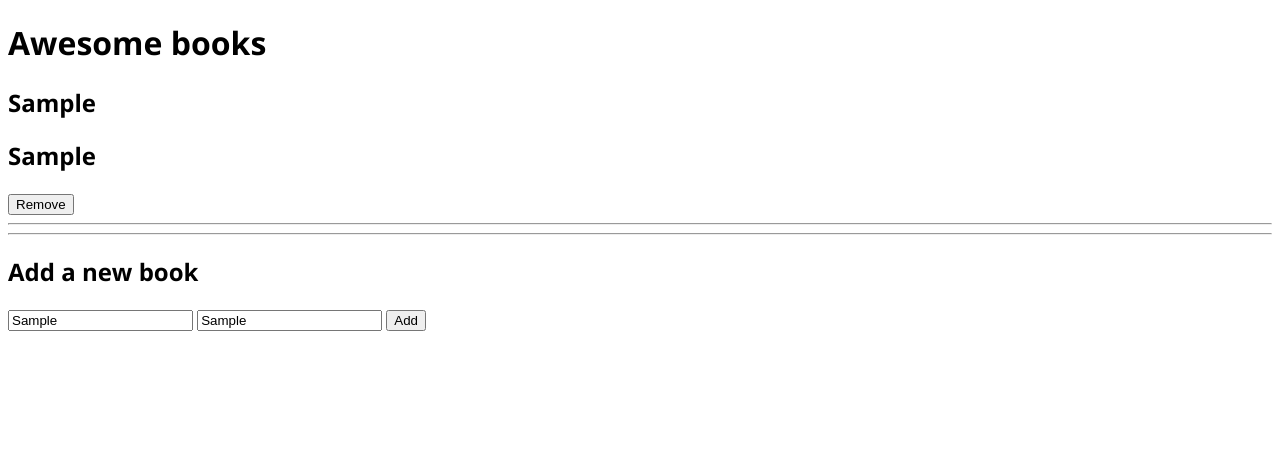
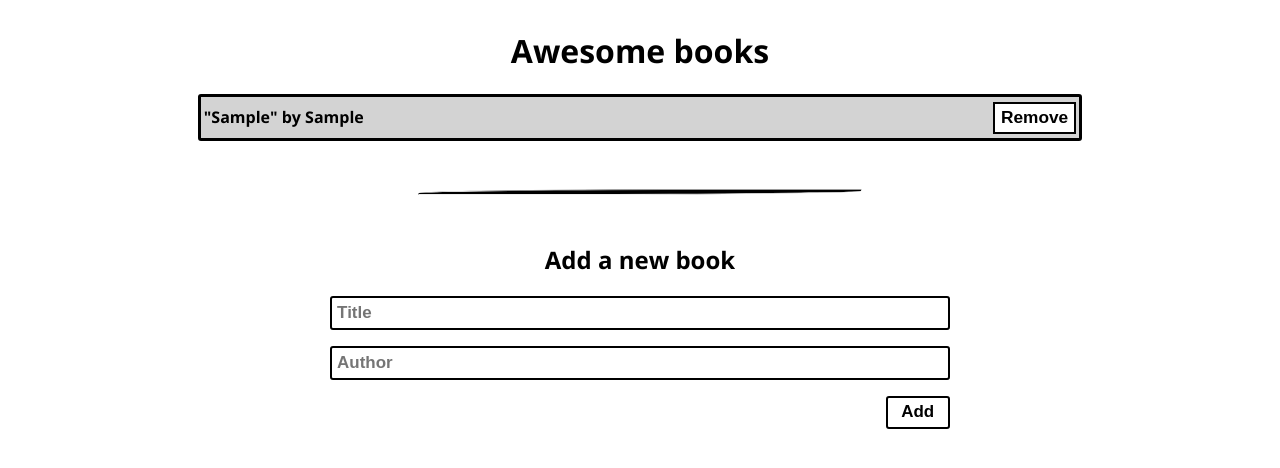
Before and after one commit to Khaled-AlKhateeb/awesome-books, a website: page index.html in a window 1280 px wide. Both pictures are taken after typing "Sample", "Sample" into the empty fields and a click on the button "Add". Drawn offline with nearby package versions, Linux system fonts and the light colour scheme.

Commit message:
add CSS to Project

```diff
--- a/index.html
+++ b/index.html
@@ -17,7 +17,7 @@
       <header>
         <h1>Awesome books</h1>
       </header>
-      <section>
+      <section class="section-container">
         <div class="books-ph" id="book"></div>
         <hr class="divider" />
         <h2>Add a new book</h2>
--- a/script.js
+++ b/script.js
@@ -7,25 +7,23 @@ function drawOnScreen(obj) {
     const stringVal = obj.title;
     const idString = stringVal.replace(/\s/g, '');
     const bookDiv = document.createElement('div');
-  const bookTitle = document.createElement('h2');
-  const bookAuthor = document.createElement('h2');
+    const bookTitle = document.createElement('p');
     const removeBtn = document.createElement('button');
-  const divider = document.createElement('hr');
     const rmv = 'Rmv';
     const rmvBtn = idString + rmv;
 
+    bookDiv.classList.add('book-container');
+    bookTitle.classList.add('book-title');
+    removeBtn.classList.add('remove-btn');
     removeBtn.innerHTML = 'Remove';
     removeBtn.setAttribute('onclick', 'removeBook(this.id)');
-  bookTitle.innerHTML = obj.title;
-  bookAuthor.innerHTML = obj.author;
+    bookTitle.innerHTML = '"' + obj.title + '" by ' + obj.author;
 
     bookDiv.setAttribute('id', idString);
     removeBtn.setAttribute('id', rmvBtn);
 
     bookDiv.appendChild(bookTitle);
-  bookDiv.appendChild(bookAuthor);
     bookDiv.appendChild(removeBtn);
-  bookDiv.appendChild(divider);
     addBook.appendChild(bookDiv);
 }
 
@@ -36,6 +34,9 @@ function addNewBook() {
     book.title = titleInput.value;
     book.author = authorInput.value;
     dataMod.push(book);
+
+    titleInput.value = '';
+    authorInput.value = '';
 
     window.localStorage.setItem('books', JSON.stringify(dataMod));
 
--- a/styles.css
+++ b/styles.css
@@ -1,3 +1,84 @@
 body {
   font-family: 'Open Sans', sans-serif;
+  display: flex;
+  flex-direction: column;
+  align-items: center;
+  text-align: center;
 }
+
+.main-container {
+  width: 70%;
+}
+
+.books-ph {
+  max-height: 50vh;
+  border: 3px solid black;
+  border-radius: 3px;
+  margin-bottom: 3rem;
+}
+
+
+.book-container {
+  display: flex;
+  padding: 0.2rem;
+  justify-content: space-between;
+  align-items: center;
+}
+
+.book-container:nth-child(odd) {
+  background-color: lightgray;
+}
+
+.book-title {
+  font-weight: 700;
+  line-height: 2.2rem;
+  margin: 0;
+}
+
+.remove-btn {
+  font-weight: 700;
+  font-size: 1.08rem;
+  height: 2rem;
+  border: 2px solid black;
+  background-color: white;
+}
+
+.divider {
+  height: 4px;
+  background-color: black;
+  width: 50%;
+  border-top-left-radius: 70%;
+  border-bottom-right-radius: 70%;
+  margin-bottom: 3rem;
+}
+
+.input-container {
+  display: flex;
+  flex-direction: column;
+  justify-content: center;
+  align-items: flex-end;
+  width: 70%;
+  gap: 1rem;
+  margin: auto;
+}
+
+.input {
+  width: 100%;
+  border: 2px solid black;
+  border-radius: 3px;
+  padding: 0.3rem;
+  font-size: 1.06rem;
+  font-weight: 600;
+  box-sizing: border-box;
+}
+
+.input-btn {
+  width: 4rem;
+  align-self: end;
+  border: 2px solid black;
+  border-radius: 3px;
+  padding: 0.3rem;
+  background-color: white;
+  font-size: 1.06rem;
+  font-weight: 600;
+}
```
Lines whose indentation alone changed are shown as unchanged.
